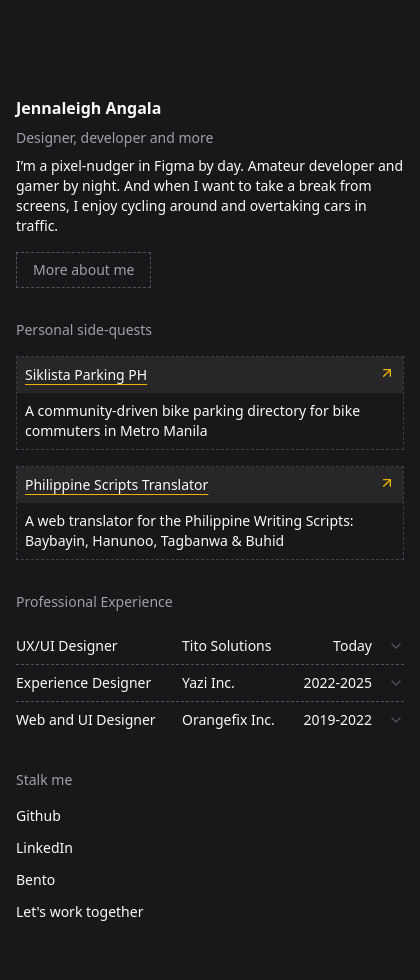
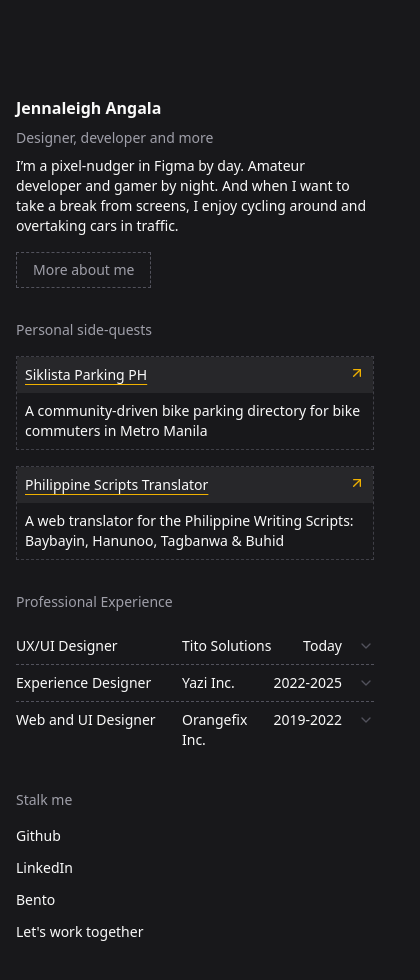
Before and after one commit to jennayey/jennayey-v4, a Next.js app: page / in a window 390 px wide. Shown: the top 980 px of the page, 420 px wide, since content can reach past the window. Built offline with nearby package versions, Linux system fonts and the light colour scheme.

Commit message:
fix layout

```diff
--- a/app/layout.tsx
+++ b/app/layout.tsx
@@ -25,7 +25,7 @@ export default function RootLayout({
   return (
     <html lang="en">
       <body
-        className={`${geistSans.variable} ${geistMono.variable} antialiased w-[420px] md:w-[500px] mx-auto p-4 bg-zinc-900 py-24`}
+        className={`${geistSans.variable} ${geistMono.variable} antialiased max-w-420 md:max-w-[500px] mx-auto p-4 bg-zinc-900 py-24`}
       >
         {children}
       </body>
```
